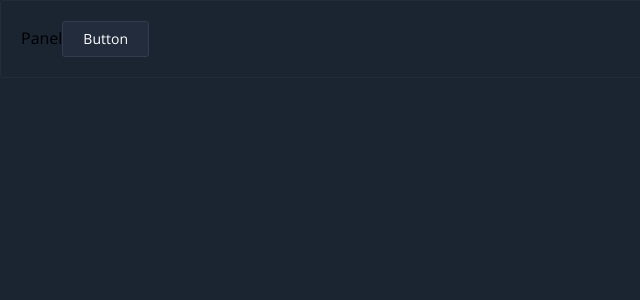
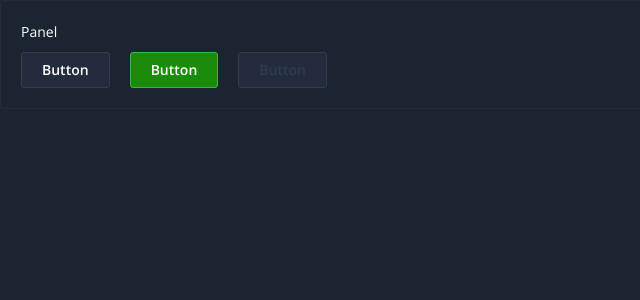
Before and after one commit to fanisco/reacy-ui, a React (Create React App) app: page / in a window 1280 px wide. Shown: the top 300 px of the page, without its empty margins (0-640 px from the left). Built offline with nearby package versions, Linux system fonts and the light colour scheme.

Commit message:
Buttons, GridView, Panel

```diff
--- a/src/App.tsx
+++ b/src/App.tsx
@@ -1,11 +1,15 @@
 import React from 'react';
-import { Button, Panel } from './ui';
+import { Button, Panel, GridView } from './ui';
 
 const App: React.FC = () => {
     return (
         <div className="App">
-            <Panel>Panel
-                <Button>Button</Button>
+            <Panel caption="Panel">
+                <GridView>
+                    <Button>Button</Button>
+                    <Button style="success">Button</Button>
+                    <Button disabled={true}>Button</Button>
+                </GridView>
             </Panel>
         </div>
     );
--- a/src/index.css
+++ b/src/index.css
@@ -1,4 +1,4 @@
-@import 'https://fonts.googleapis.com/css?family=Open+Sans&display=swap';
+@import 'https://fonts.googleapis.com/css?family=Open+Sans:400,400i,600,600i,700,700i&display=swap';
 body {
     width: 100%;
     height: 100%;
--- a/src/ui/Button.tsx
+++ b/src/ui/Button.tsx
@@ -2,26 +2,47 @@ import React from 'react';
 import styled from 'styled-components';
 import { colors, fonts, sizes } from './constants';
 
-interface IProps {
-    onClick?: Function
+enum Styles {
+    default = 'default'
 }
 
-export const Button: React.FC<IProps> = (props) => {
+interface IProps {
+    onClick?: Function;
+    disabled?: boolean;
+    style?: string;
+}
+
+export const Button: React.FC<IProps> = ({ style = Styles.default, onClick, disabled, children }) => {
+    const styleColors = colors[style];
     const Button = styled.button`
         height: ${sizes.buttonHeight};
         padding: 0 ${sizes.buttonPadding};
+        background: ${styleColors.baseL1};
+        border: 1px solid ${styleColors.baseL3};
+        border-radius: ${sizes.borderRadius};
+        color: ${styleColors.text};
+        cursor: pointer;
         font: ${fonts.fs}/1 "${fonts.ff}";
-        background: ${colors.baseL1};
-        border: 1px solid ${colors.baseL3};
-        border-radius: ${sizes.borderRadius};
-        color: #fff;
-        cursor: pointer;
+        font-weight: 600;
 
-        &:hover { background: ${colors.baseL2}; }
-        &:focus { outline: 0 none; }
-        &:active:focus { background: ${colors.baseL3}; }
+        &:hover {
+            background: ${styleColors.baseL2};
+        }
+        &:focus {
+            outline: 0 none;
+        }
+        &:active:focus {
+            background: ${styleColors.baseL3};
+        }
+        &:disabled {
+            color: ${styleColors.baseL3};
+            cursor: default;
+        }
+        &:disabled:hover {
+            background: ${styleColors.baseL1}
+        }
     `;
     return (
-        <Button onClick={() => props.onClick && props.onClick()}>{props.children}</Button>
+        <Button onClick={() => onClick && onClick()} disabled={disabled}>{children}</Button>
     );
 };
--- /dev/null
+++ b/src/ui/GridView.tsx
@@ -0,0 +1,24 @@
+import React from 'react';
+import styled from 'styled-components';
+import { sizes } from './constants';
+
+interface IProps {
+
+}
+
+export const GridView: React.FC<IProps> = (props) => {
+    const GridView = styled.div`
+        display: flex;
+        margin: -${sizes.spacing};
+    `;
+    const Item = styled.div`
+        padding: ${sizes.spacing};
+    `;
+    return (
+        <GridView>
+            {React.Children.map(props.children, (child) => {
+                return <Item>{child}</Item>
+            })}
+        </GridView>
+    );
+};
--- a/src/ui/Panel.tsx
+++ b/src/ui/Panel.tsx
@@ -3,16 +3,21 @@ import styled from 'styled-components';
 import { colors, fonts, sizes } from './constants';
 
 interface IProps {
-    onClick?: Function
+    caption?: string;
 }
 
 export const Panel: React.FC<IProps> = (props) => {
     const Panel = styled.div`
         padding: ${sizes.panelPadding};
-        border: 1px solid ${colors.baseL1};
+        border: 1px solid ${colors.default.baseL1};
         border-radius: ${sizes.borderRadius};
+        color: ${colors.default.text};
+        font: ${fonts.fs}/${fonts.lh} '${fonts.ff}';
+    `;
+    const Caption = styled.div`
+        margin-bottom: ${sizes.ySpacing};
     `;
     return (
-        <Panel>{props.children}</Panel>
+        <Panel>{props.caption ? <Caption>{props.caption}</Caption> : null}{props.children}</Panel>
     );
 };
--- a/src/ui/constants.ts
+++ b/src/ui/constants.ts
@@ -1,17 +1,41 @@
-export const colors = {
+type Map = {
+    [x: string]: {
+        [x: string]: any
+    }
+};
+
+const defaultColors = {
+    text: '#fff',
     baseL0: '#1b2431',
     baseL1: '#222c3c',
     baseL2: '#293546',
     baseL3: '#313d4f',
 };
 
+const successColors = {
+    text: '#fff',
+    baseL0: '#1a740b',
+    baseL1: '#1b8c09',
+    baseL2: '#29a326',
+    baseL3: '#39b54a',
+};
+
+export const colors: Map = {
+    default: defaultColors,
+    success: successColors
+};
+
 export const fonts = {
     ff: 'Open Sans',
     ms: '12px',
     fs: '14px',
+    lh: '1.5'
 };
 
 export const sizes = {
+    spacing: '10px',
+    xSpacing: '10px',
+    ySpacing: '10px',
     buttonHeight: '36px',
     buttonPadding: '20px',
     borderRadius: '3px',
--- a/src/ui/index.ts
+++ b/src/ui/index.ts
@@ -1,3 +1,4 @@
 export { Button } from './Button';
 export { Panel } from './Panel';
+export { GridView } from './GridView';
 export { colors, fonts } from './constants';
```
